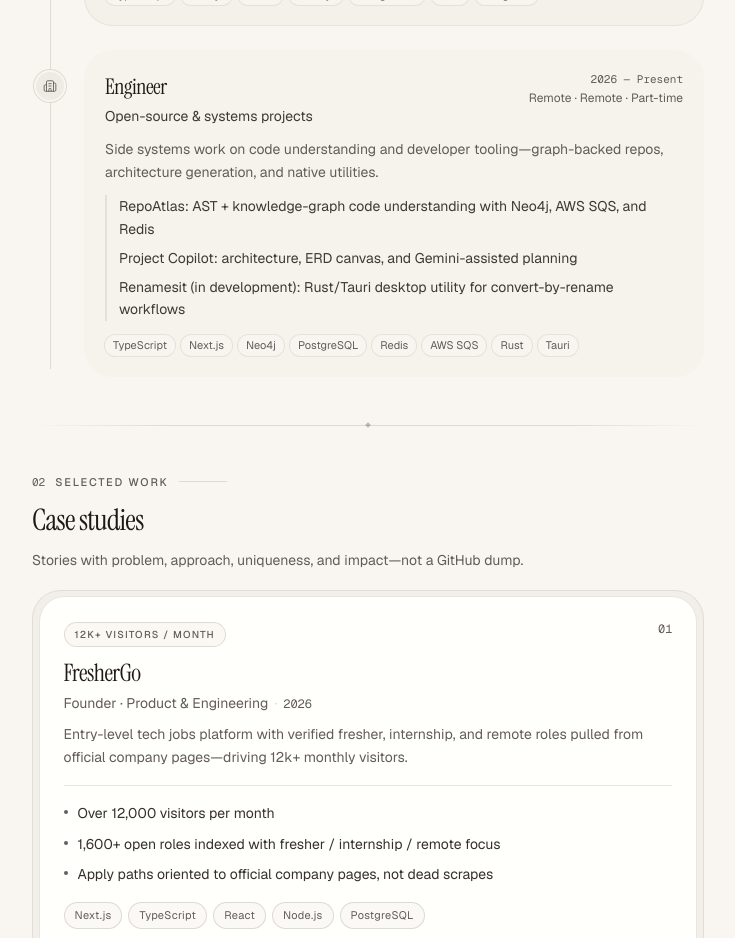
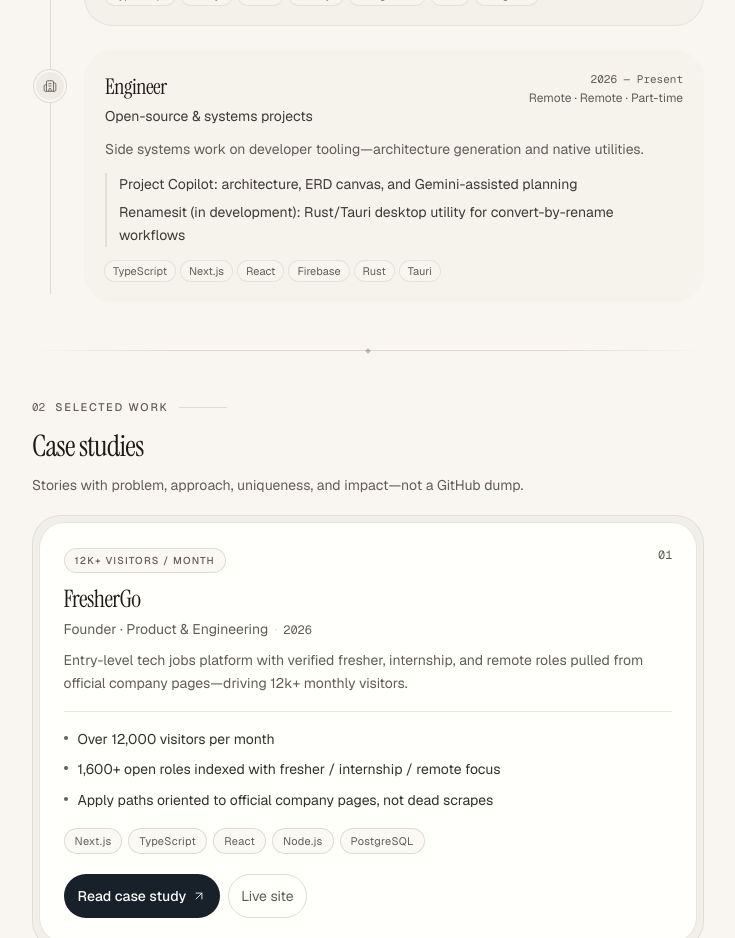
Before and after one commit to SachinD6/portx, a Next.js app: page / in a window 1280 px wide. Shown: the part 1900-2838 px from the top of the page, without its empty margins (272-1007 px from the left). Built offline with nearby package versions, Linux system fonts and the light colour scheme.

Commit message:
fix: drop RepoAtlas from experience section

```diff
--- a/src/data/experience.ts
+++ b/src/data/experience.ts
@@ -70,21 +70,11 @@
     start: "2026",
     end: "Present",
     description:
-      "Side systems work on code understanding and developer tooling—graph-backed repos, architecture generation, and native utilities.",
+      "Side systems work on developer tooling—architecture generation and native utilities.",
     highlights: [
-      "RepoAtlas: AST + knowledge-graph code understanding with Neo4j, AWS SQS, and Redis",
       "Project Copilot: architecture, ERD canvas, and Gemini-assisted planning",
       "Renamesit (in development): Rust/Tauri desktop utility for convert-by-rename workflows",
     ],
-    stack: [
-      "TypeScript",
-      "Next.js",
-      "Neo4j",
-      "PostgreSQL",
-      "Redis",
-      "AWS SQS",
-      "Rust",
-      "Tauri",
-    ],
+    stack: ["TypeScript", "Next.js", "React", "Firebase", "Rust", "Tauri"],
   },
 ];
```
